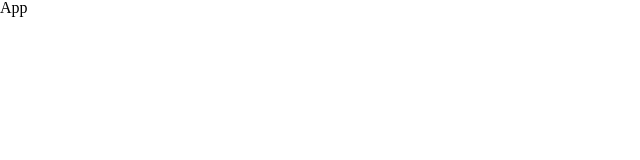
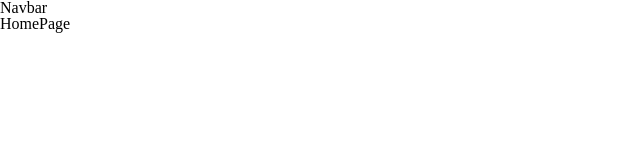
Before and after one commit to Chav0073/zoodopt, a React (Vite) app in the folder frontend/: page / in a window 1280 px wide. Shown: the top 160 px of the page, without its empty margins (0-640 px from the left). Built offline with nearby package versions, Linux system fonts and the light colour scheme.

Commit message:
Sets up the layout with the navbar, makes the home page as index page

```diff
--- a/frontend/src/App.jsx
+++ b/frontend/src/App.jsx
@@ -1,8 +1,18 @@
+import { BrowserRouter, Routes, Route } from "react-router-dom";
+import Layout from "./pages/Layout/Layout";
+import HomePage from "./pages/HomePage/HomePage";
+
 function App() {
 
   return (
     <>
-      <p>App</p>
+      <BrowserRouter>
+        <Routes>
+          <Route path="/" element={<Layout/>}>
+            <Route index element={<HomePage />} />
+          </Route>
+        </Routes>
+      </BrowserRouter>
     </>
   )
 }
--- /dev/null
+++ b/frontend/src/components/NavBar/NavBar.jsx
@@ -0,0 +1,7 @@
+const NavBar = () => {
+    return <>
+        <p>Navbar</p>
+    </>
+}
+
+export default NavBar;
--- /dev/null
+++ b/frontend/src/pages/Layout/Layout.jsx
@@ -0,0 +1,11 @@
+import { Outlet } from "react-router-dom";
+import NavBar from "../../components/NavBar/NavBar";
+
+const Layout = () => {
+    return <>
+        <NavBar />
+        <Outlet />
+    </>
+}
+
+export default Layout;
```
